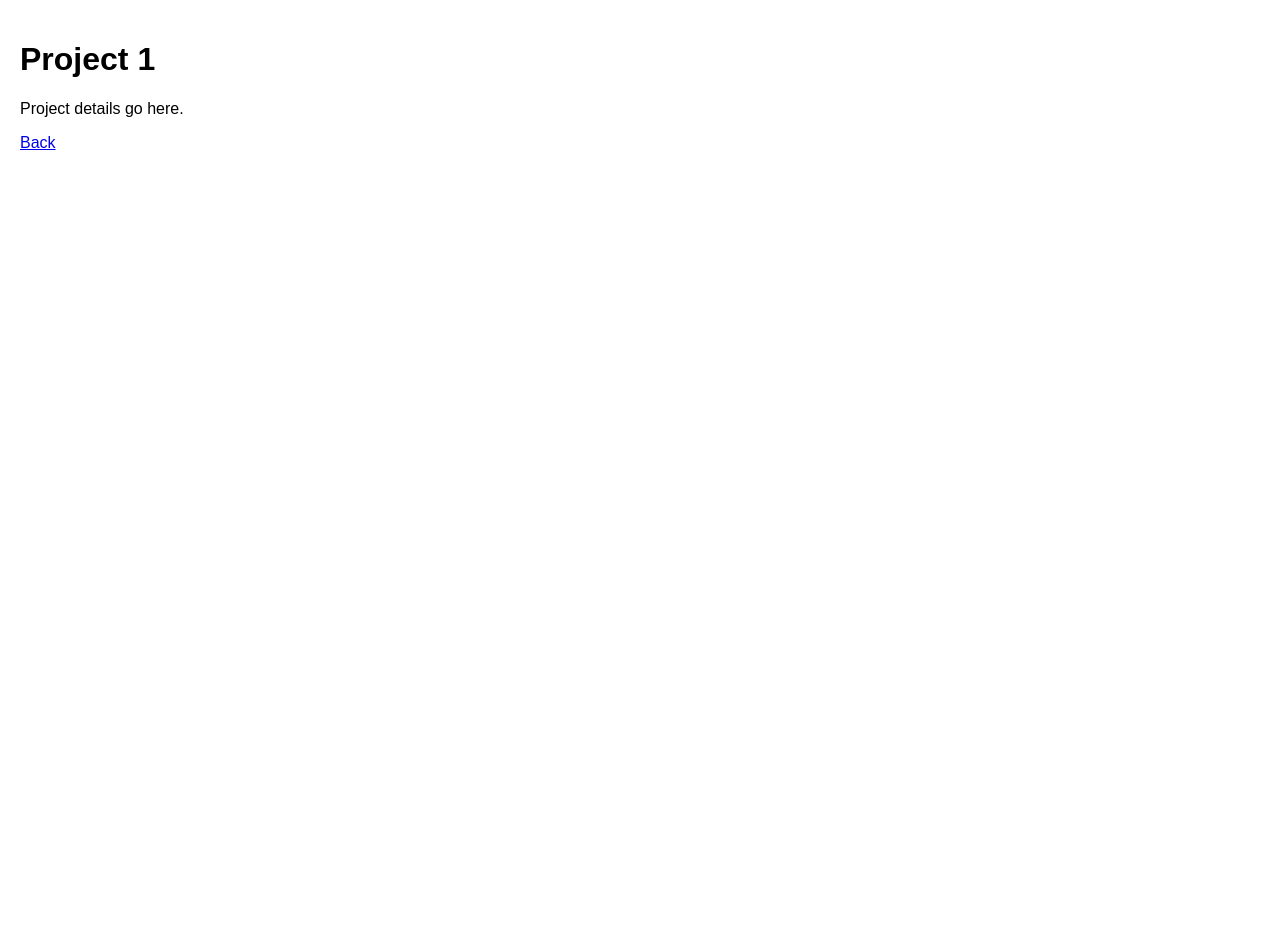
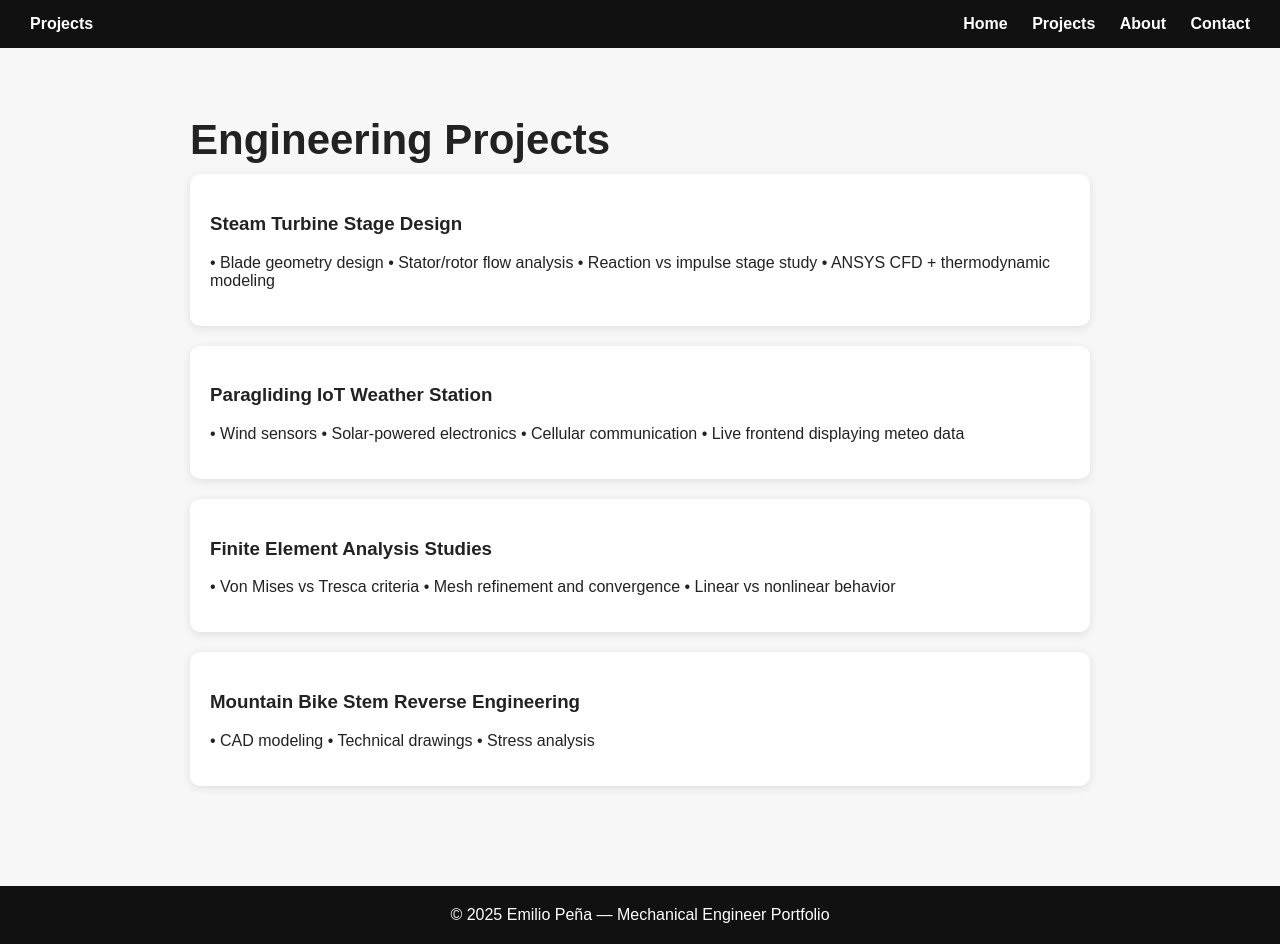
Before and after one commit to EmilioEPG/EmilioPena.github.io, a plain HTML site: page projects/project1.html in a window 1280 px wide. Before the commit the page ends 800 px from the top, so only its background shows below. Drawn offline with Linux system fonts and the light colour scheme; files that its build step writes are made by us from their sources.

Commit message:
projects.html
Added navigation and project details to project1.html.

```diff
--- a/projects/project1.html
+++ b/projects/project1.html
@@ -1,13 +1,68 @@
 <!DOCTYPE html>
-<html lang="en">
+<html>
 <head>
-<meta charset="UTF-8">
-<title>Project 1</title>
-<link rel="stylesheet" href="../css/style.css">
+  <title>Projects | Emilio Peña</title>
+  <link rel="stylesheet" href="styles.css">
 </head>
+
 <body>
-<h1>Project 1</h1>
-<p>Project details go here.</p>
-<a href="../index.html">Back</a>
+
+<nav>
+  <div style="color:white; font-weight:700;">Projects</div>
+  <div>
+    <a href="index.html">Home</a>
+    <a href="projects.html">Projects</a>
+    <a href="about.html">About</a>
+    <a href="contact.html">Contact</a>
+  </div>
+</nav>
+
+<div class="container">
+  <h1>Engineering Projects</h1>
+
+  <div class="project-card">
+    <h3>Steam Turbine Stage Design</h3>
+    <p>
+      • Blade geometry design
+      • Stator/rotor flow analysis
+      • Reaction vs impulse stage study
+      • ANSYS CFD + thermodynamic modeling
+    </p>
+  </div>
+
+  <div class="project-card">
+    <h3>Paragliding IoT Weather Station</h3>
+    <p>
+      • Wind sensors
+      • Solar-powered electronics
+      • Cellular communication
+      • Live frontend displaying meteo data
+    </p>
+  </div>
+
+  <div class="project-card">
+    <h3>Finite Element Analysis Studies</h3>
+    <p>
+      • Von Mises vs Tresca criteria
+      • Mesh refinement and convergence
+      • Linear vs nonlinear behavior
+    </p>
+  </div>
+
+  <div class="project-card">
+    <h3>Mountain Bike Stem Reverse Engineering</h3>
+    <p>
+      • CAD modeling
+      • Technical drawings
+      • Stress analysis
+    </p>
+  </div>
+
+</div>
+
+<footer>
+ © 2025 Emilio Peña — Mechanical Engineer Portfolio
+</footer>
+
 </body>
 </html>
```
